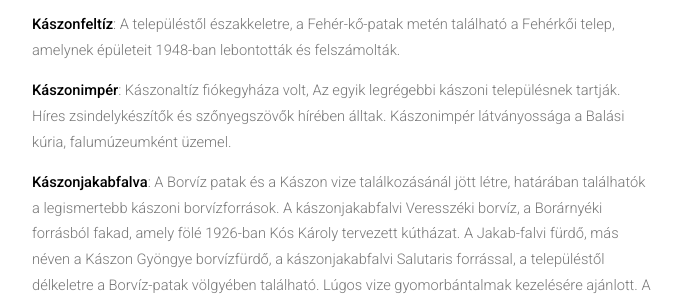
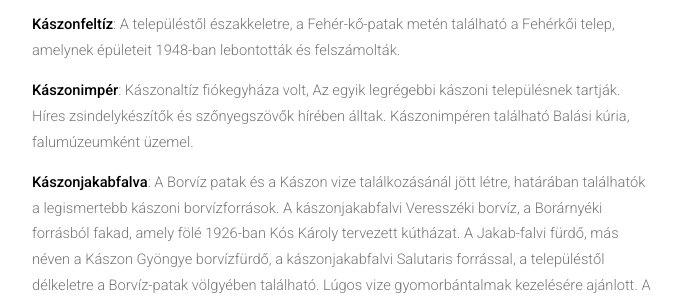
Before and after one commit to siculia/siculia.github.io, a Jekyll site: the page built from siculia-csikszek.html, in a window 1280 px wide and 900 px high, scrolled down 6774 px. Shown: the part 179-479 px from the top of the window, without its empty margins (128-812 px from the left). Built offline with Jekyll 4.4.1, drawn with Linux system fonts in a browser that asks for light colours; nearby versions of some CDN libraries; library files that are not in the unit come from our copies.

Commit message:
Kászonimpér-fm

```diff
--- a/siculia-csikszek.html
+++ b/siculia-csikszek.html
@@ -100,7 +100,7 @@ layout: default
 							<p style="text-align: left;"><b>Kászonújfalu</b>: A Veszes-patak mentén fekvő település, Nagykászon fiókegyháza. A Nyerges-tető irányába, a Szekérút-patak mentén, a Mátyás borvízkút által táplált Sóskút borvízfürdő. Kászonújfalútól keletre állt a Szetye-vára.</p>
 							<p style="text-align: left;"><b>Kászonaltíz</b>: Hozzátartozik Kászonjakabfalva, Kászonújfalu és Kászonimpér. Kászonaltíz, Kászonfeltíz és Kászonimpér Nagykászon néven egybeépült települések. A faluban komoly hagyománya van a fafaragásnak, keresztfákat, fejfákat és székely kapukat készítettek.</p>
 							<p style="text-align: left;"><b>Kászonfeltíz</b>: A településtől északkeletre, a Fehér-kő-patak metén található a Fehérkői telep, amelynek épületeit 1948-ban lebontották és felszámolták. </p>
-							<p style="text-align: left;"><b>Kászonimpér</b>: Kászonaltíz fiókegyháza volt, Az egyik legrégebbi kászoni településnek tartják. Híres zsindelykészítők és szőnyegszövők hírében álltak. Kászonimpér látványossága a Balási kúria, falumúzeumként üzemel.</p>
+							<p style="text-align: left;"><b>Kászonimpér</b>: Kászonaltíz fiókegyháza volt, Az egyik legrégebbi kászoni településnek tartják. Híres zsindelykészítők és szőnyegszövők hírében álltak. Kászonimpéren található Balási kúria, falumúzeumként üzemel.</p>
 							<p style="text-align: left;"><b>Kászonjakabfalva</b>: A Borvíz patak és a Kászon vize találkozásánál jött létre, határában találhatók a legismertebb kászoni borvízforrások. A kászonjakabfalvi Veresszéki borvíz, a Borárnyéki forrásból fakad, amely fölé 1926-ban Kós Károly tervezett kútházat. A Jakab-falvi fürdő, más néven a Kászon Gyöngye borvízfürdő, a kászonjakabfalvi Salutaris forrással, a településtől délkeletre a Borvíz-patak völgyében található. Lúgos vize gyomorbántalmak kezelésére ajánlott. A borvízét 1896 óta palackozzák Salutaris illetve Kászon Gyöngye néven.</p>
 							<p style="text-align: left;"><b>Lázárfalva</b>: A Hí- és Tusnád-patakok találkozásánál fekszik. Lakói híres kőfaragók, az alapanyagot a falu kőbányájából nyerték, a településen sok a kőház, kőkereszt és kapuláb. Lázárfalva délnyugati szélén, a Borvíztető alatt van az egykor lázárfalvi Fortyogóként, vagy Büdösalja-fürdőként is emlegetett Nyírfürdő. Nyírfürdőn a mofetta mellett, hideg vizes borvizes medence, két kis méretű lábáztató, valamint egy természetes iszapfürdő áll az oda látogatók rendelkezésére.</p>
 							<p style="text-align: left;"><b>Lóvész</b>: A Nagy-Lóvész, máskénta Lóvész-tető alatt fekvő hegyvidéki szórványtelepülés.</p>
```
